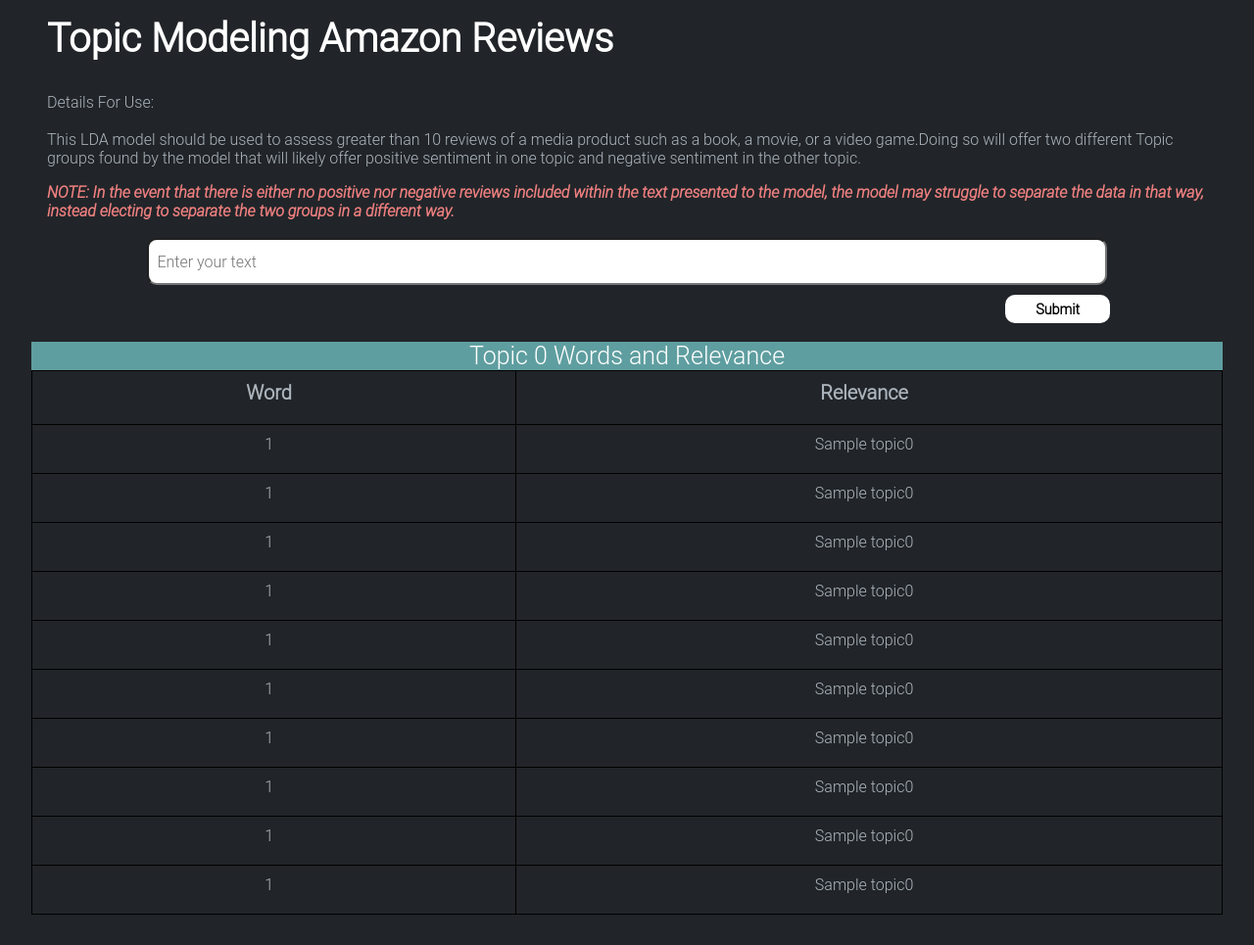
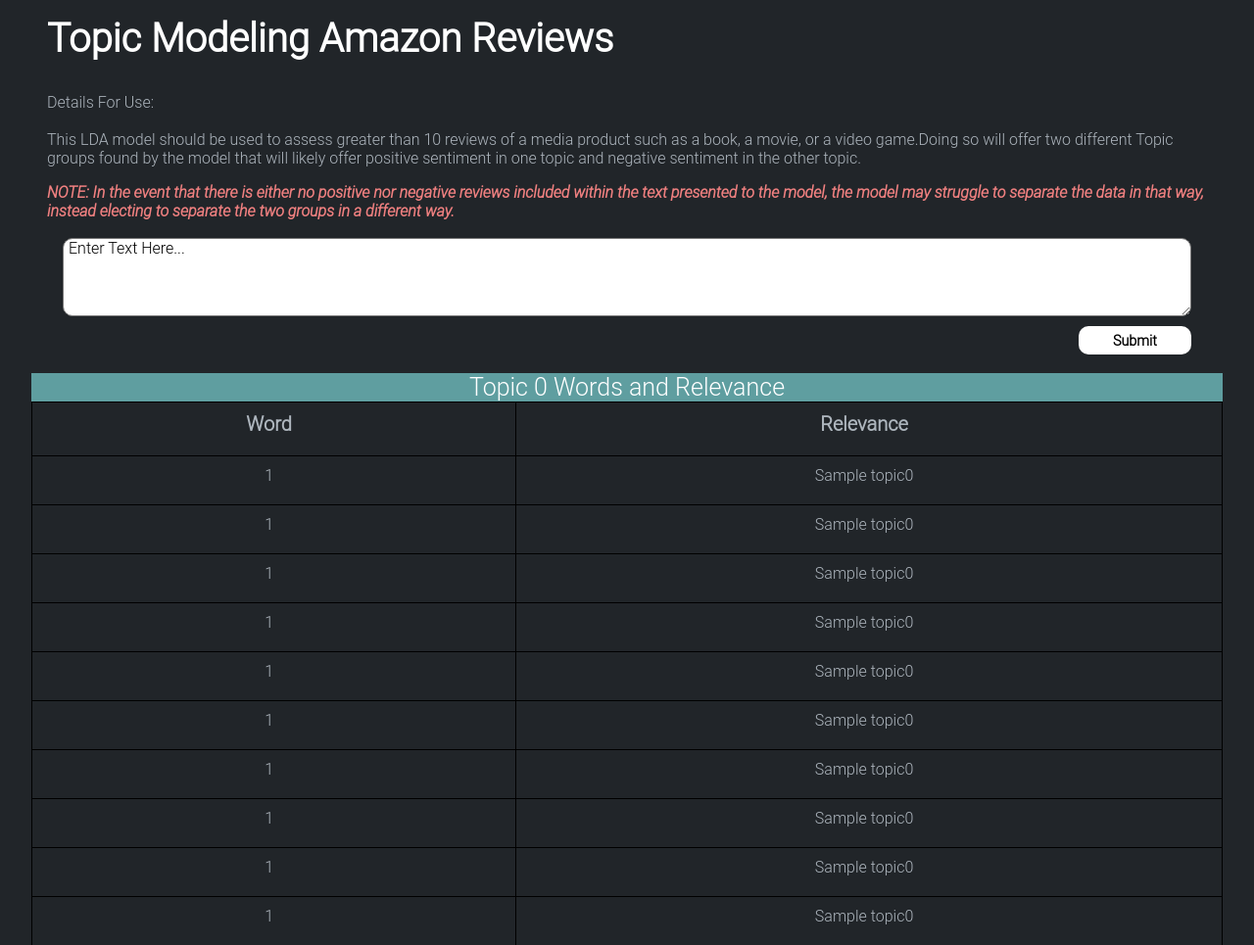
Before and after one commit to lanewhitmore/ads-509-final, a Python web app: template api/templates/index.html in a window 1280 px wide. Shown: the top 965 px of the page at 98% size. Run offline with Jinja, Linux system fonts and the light colour scheme; the template is opened without the code that fills it: most values are stand-ins (such as "Sample title", 1, 10 or a date in 2020).

Commit message:
updating CSS and html for textarea

```diff
--- a/api/templates/index.html
+++ b/api/templates/index.html
@@ -17,7 +17,8 @@
 
 <form method="post">
     <div class="input-row">
-    <input type="text" placeholder="Enter your text">
+        <textarea class="textarea-container">Enter Text Here...
+        </textarea>
     </div>
     <div class="submit-button">
         <button type="submit">Submit</button>
--- a/api/templates/styles.css
+++ b/api/templates/styles.css
@@ -54,14 +54,14 @@
     margin-top: 10px;
 }
 
-input[type='text']{
+.textarea-container{
     display: flex;
-    height: 3rem;
-    width: 85%;
+    height: 5rem;
+    width: 100%;
     font-size: 1rem;
     border-radius: 10px;
-    padding-left: .5rem;
     color: black;
+    padding-left: 5px;
 }
 
 button[type='submit']{
@@ -81,7 +81,7 @@
 .submit-button {
     display: flex;
     justify-content: flex-end;
-    margin-right:7%;
+    margin-right:0;
     margin-top: 5px;
 }
 
```
